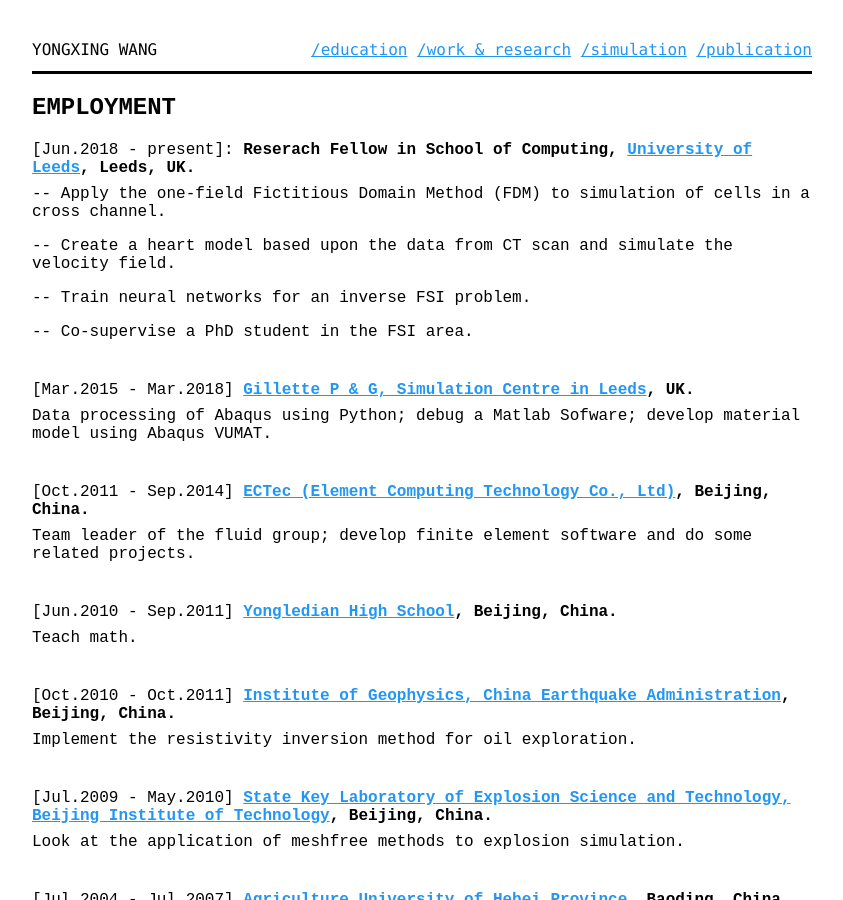
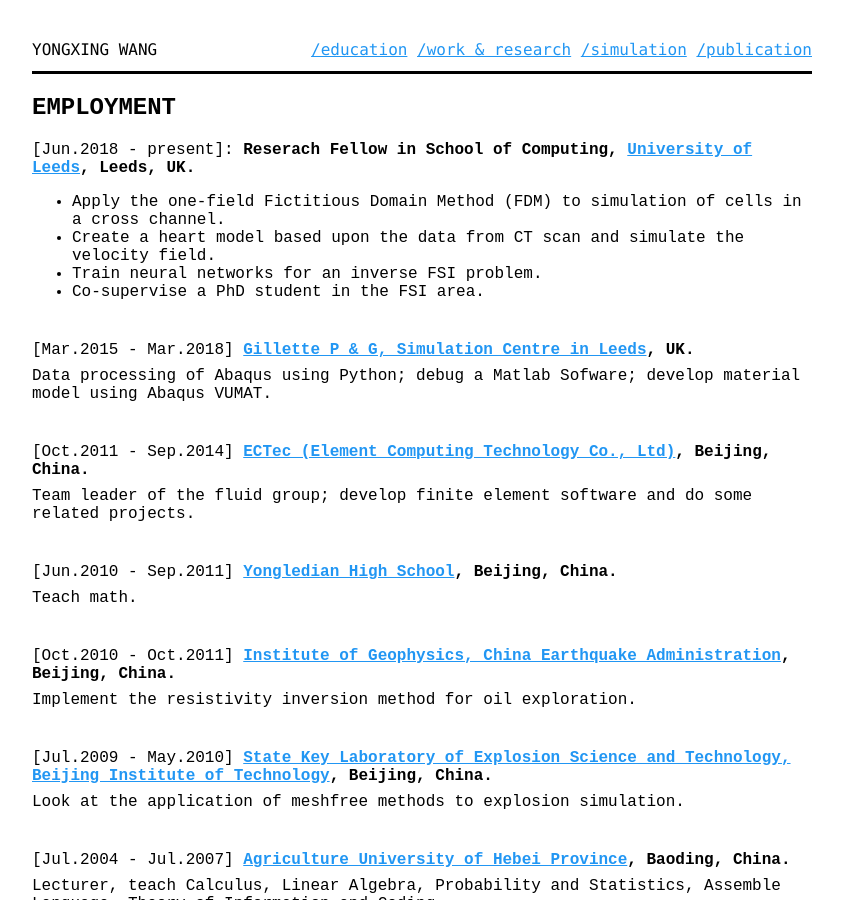
Before and after one commit to yongxingwang/yongxingwang.github.io, a Jekyll site: the page built from work.html, in a window 1280 px wide and 900 px high. Shown: the whole window, without its empty margins (218-1061 px from the left). Built offline with Jekyll 4.4.1, drawn with Linux system fonts in a browser that asks for light colours.

Commit message:
Update work.html

```diff
--- a/work.html
+++ b/work.html
@@ -72,18 +72,12 @@
 
     <section id="graph-benchmark">
         <header>[Jun.2018 - present]: <strong> Reserach Fellow in School of Computing, <a href="https://www.leeds.ac.uk/" target="_blank">University of Leeds</a>, Leeds, UK. </strong> </header>
-        <p>
-            -- Apply the one-field Fictitious Domain Method (FDM) to simulation of cells in a cross channel.
-        </p>
-        <p>
-            -- Create a heart model based upon the data from CT scan and simulate the velocity field.
-        </p>
-        <p>
-            -- Train neural networks for an inverse FSI problem.
-        </p>
-        <p>
-            -- Co-supervise a PhD student in the FSI area.
-        </p>
+        <ul>
+            <li> Apply the one-field Fictitious Domain Method (FDM) to simulation of cells in a cross channel. </li>
+            <li> Create a heart model based upon the data from CT scan and simulate the velocity field. </li>
+            <li > Train neural networks for an inverse FSI problem. </li>
+            <li> Co-supervise a PhD student in the FSI area. </li>
+        </ul>
     </section>
 
 
```
